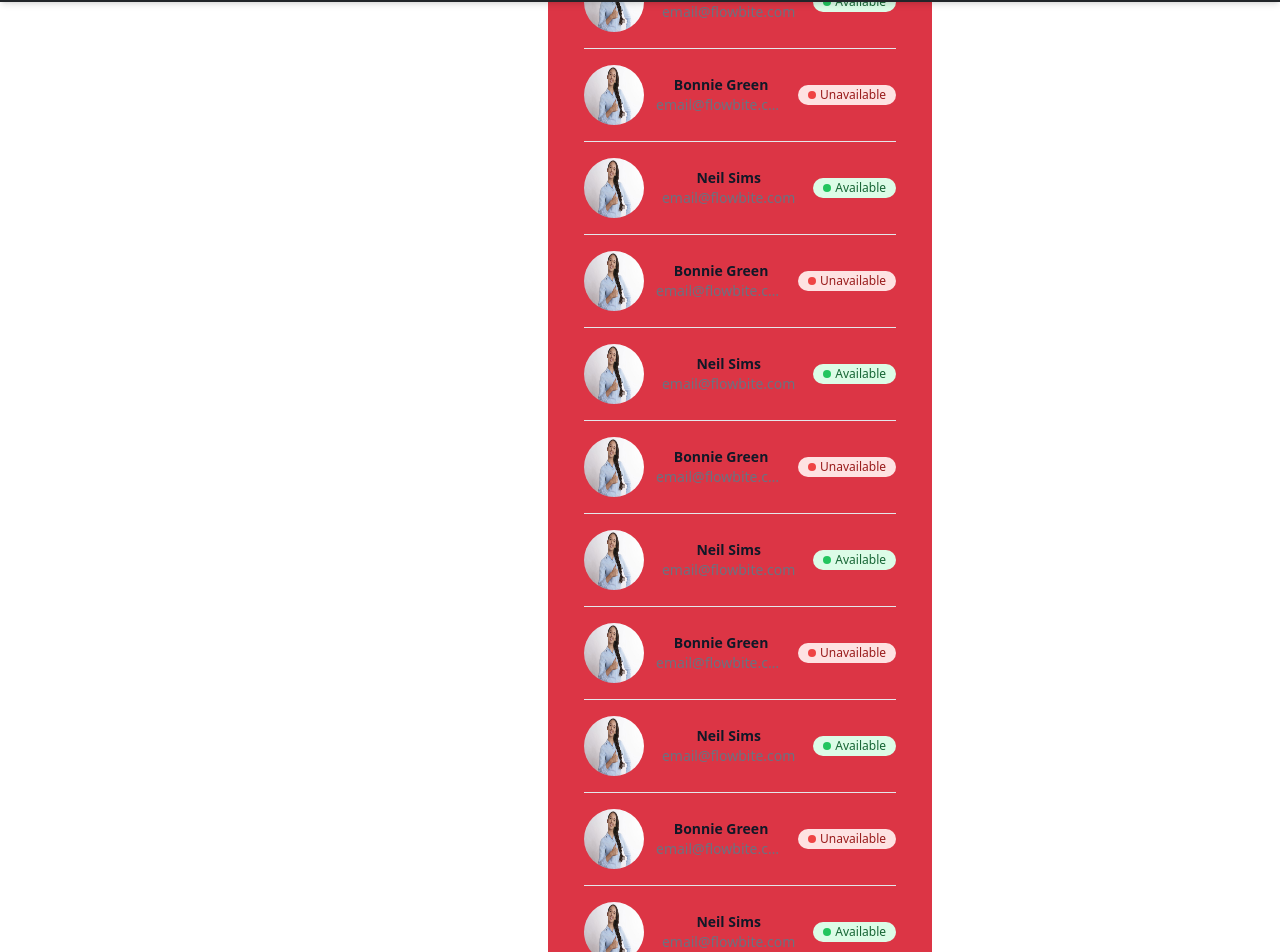
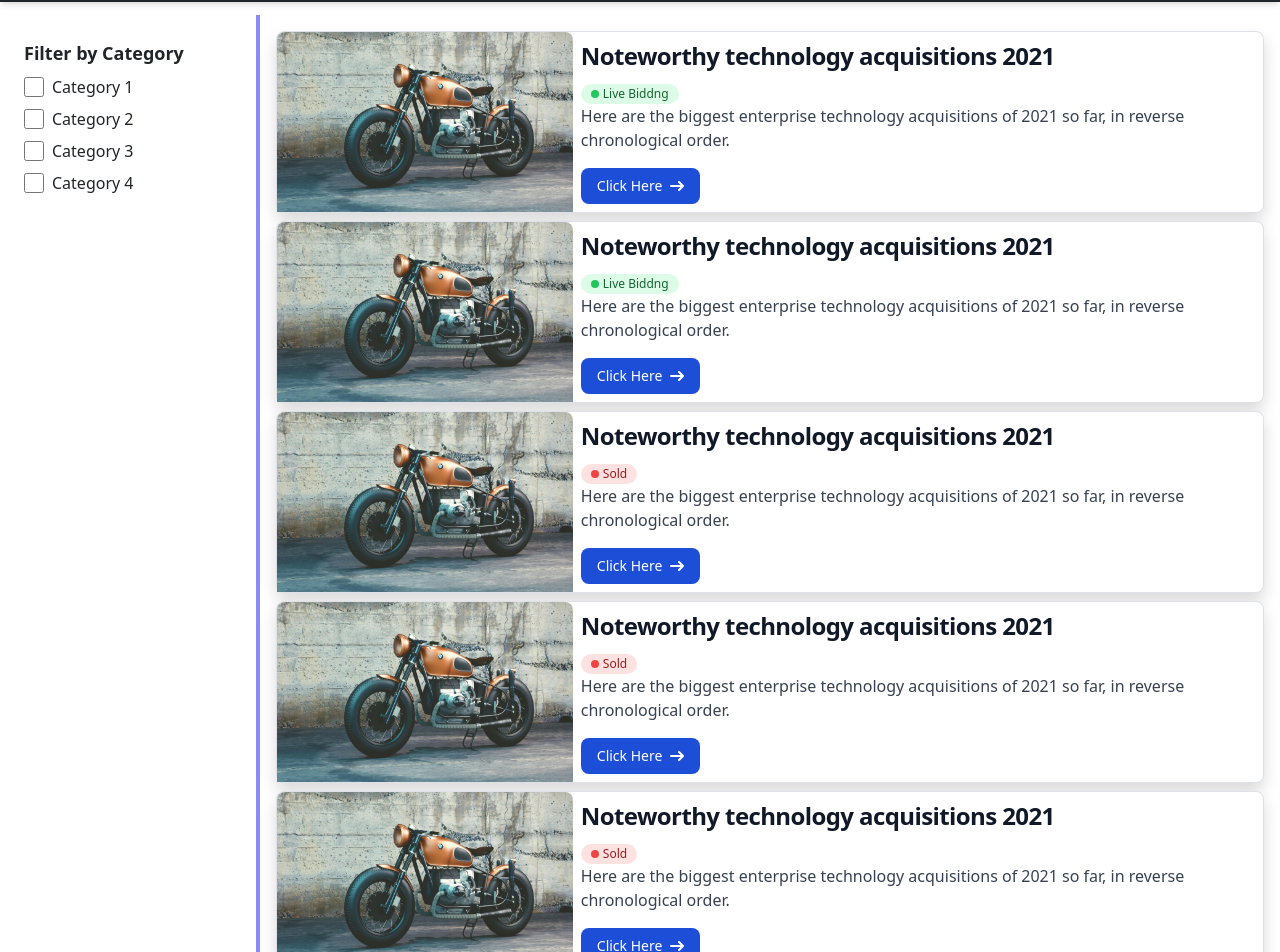
Before and after one commit to vaibhav03ambhore/CodeX_2.1.3, a React (Vite) app in the folder frontend/: page /browserbid in a window 1280 px wide. Shown: the part 80-1032 px from the top of the page. Built offline with nearby package versions, Linux system fonts and the light colour scheme.

Commit message:
Bidding page Done

```diff
--- /dev/null
+++ b/frontend/src/Components/FilterCategories.jsx
@@ -0,0 +1,41 @@
+import React, { useState } from 'react';
+
+const categories = [
+  { id: 1, name: 'Category 1' },
+  { id: 2, name: 'Category 2' },
+  { id: 3, name: 'Category 3' },
+  { id: 4, name: 'Category 4' },
+];
+
+const FilterCategories = ({ onFilter }) => {
+  const [selectedCategories, setSelectedCategories] = useState([]);
+
+  const handleCheckboxChange = (categoryId) => {
+    const newSelectedCategories = selectedCategories.includes(categoryId)
+      ? selectedCategories.filter((id) => id !== categoryId)
+      : [...selectedCategories, categoryId];
+    setSelectedCategories(newSelectedCategories);
+    onFilter(newSelectedCategories);
+  };
+
+  return (
+    <div className="p-4">
+      <h2 className="text-lg font-semibold mb-2">Filter by Category</h2>
+      <div className="space-y-2">
+        {categories.map((category) => (
+          <label key={category.id} className="flex items-center">
+            <input
+              type="checkbox"
+              className="form-checkbox h-5 w-5 text-indigo-600"
+              checked={selectedCategories.includes(category.id)}
+              onChange={() => handleCheckboxChange(category.id)}
+            />
+            <span className="ml-2">{category.name}</span>
+          </label>
+        ))}
+      </div>
+    </div>
+  );
+};
+
+export default FilterCategories;
--- a/frontend/src/Components/Login/Login.jsx
+++ b/frontend/src/Components/Login/Login.jsx
@@ -3,7 +3,7 @@ import { Link } from 'react-router-dom'
 const Login = () => {
     return (
         <div>
-            <section className="bg-gray-50  flex items-center justify-center">
+            <section className="bg-gray-50  flex items-center justify-center pt-[80px]">
                 <div className="py-4 px-4 mx-auto max-w-screen-xl lg:py-16 grid lg:grid-cols-2 gap-8 lg:gap-16">
                     <div>
                         <div className="w-full lg:max-w-xl p-6 space-y-8 sm:p-8 bg-white rounded-lg shadow-xl">
--- a/frontend/src/Components/Login/Register.jsx
+++ b/frontend/src/Components/Login/Register.jsx
@@ -3,7 +3,7 @@ import { Link } from 'react-router-dom'
 const Register = () => {
     return (
         <div className=''>
-            <section className="bg-gray-50 flex grid justify-items-center">
+            <section className="bg-gray-50 flex grid justify-items-center pt-[80px]">
                 <div className="py-4 px-4 mx-auto max-w-screen-xl lg:py-16 grid lg:grid-cols-2 gap-8 lg:gap-16">
                     <div>
                         <div className="w-full lg:max-w-xl p-6 space-y-4 sm:p-4 bg-white rounded-lg shadow-xl">
--- a/frontend/src/Components/Login/Role.jsx
+++ b/frontend/src/Components/Login/Role.jsx
@@ -4,7 +4,7 @@ import { ImUsers } from "react-icons/im";
 import { ImUserTie } from "react-icons/im";
 const Role = () => {
     return (
-        <div className='h-[100vh] '>
+        <section className='h-[100vh] pt-[80px]'>
             <div className="p-[20px] w-full  md:flex gap-2">
                 <div className="left md:w-[50%] flex justify-center items-center p-3">
                     <div className='text-7xl text-center text-orange-600'>
@@ -28,7 +28,7 @@ const Role = () => {
                 </div>
                 <div />
             </div>
-        </div>
+        </section>
     )
 }
 
--- a/frontend/src/pages/BrowserBid.jsx
+++ b/frontend/src/pages/BrowserBid.jsx
@@ -1,239 +1,131 @@
 import React from 'react'
-import Img1 from '../Images/Auction.jpg'
+import Img1 from '../Images/Bike.jpg'
+import FilterCategories from '../Components/FilterCategories'
+import { Link } from 'react-router-dom'
 const BrowserBid = () => {
   return (
-    <div className='text-center'>
-      <ul role="list" class="max-w-sm divide-y py-9 ml-[200px] place-self-center bg-danger divide-gray-200 dark:divide-gray-700 px-9">
-        <li class="py-3 sm:py-4 items-center">
-          <div class="flex items-center space-x-3 rtl:space-x-reverse">
-            <div class="flex-shrink-0">
-              <img class="w-[60px] h-[60px] rounded-full" src={Img1} alt="Neil image" />
+    <section className='pt-[95px] md:flex rtl'>
+      <div className='Left md:w-[20%] '>
+      <FilterCategories/>
       </div>
-            <div class="flex-1 min-w-0">
-              <p class="text-sm font-semibold text-gray-900 truncate dark:text-white">
-                Neil Sims
-              </p>
-              <p class="text-sm text-gray-500 truncate dark:text-gray-400">
-                email@flowbite.com
-              </p>
-            </div>
+      <div className='right md:w-[80%] p-3 border-s-4 border-indigo-500/75
+'>
+        <div className="md:flex bg-white border border-gray-200 rounded-lg shadow dark:bg-gray-800 dark:border-gray-700 mb-2">
+          <img className="rounded-t-lg max-w-[30%] max-h-[20%]" src={Img1} alt="" />
+          <div className="p-2">
+              <h5 className="mb-2 text-2xl font-bold tracking-tight text-gray-900 dark:text-white">Noteworthy technology acquisitions 2021</h5>
               <span class="inline-flex items-center bg-green-100 text-green-800 text-xs font-medium px-2.5 py-0.5 rounded-full dark:bg-green-900 dark:text-green-300">
               <span class="w-2 h-2 me-1 bg-green-500 rounded-full"></span>
-              Available
+              Live Biddng
             </span>
+            <p className="mb-3 font-normal text-gray-700 dark:text-gray-400">Here are the biggest enterprise technology acquisitions of 2021 so far, in reverse chronological order.</p>
+            <Link to={'/bidding'}>
+            <button className="inline-flex items-center px-3 py-2 text-sm font-medium text-center text-white bg-blue-700 rounded-lg hover:bg-blue-800 focus:ring-4 focus:outline-none focus:ring-blue-300 dark:bg-blue-600 dark:hover:bg-blue-700 dark:focus:ring-blue-800">
+              Click Here
+              <svg className="rtl:rotate-180 w-3.5 h-3.5 ms-2" aria-hidden="true" xmlns="http://www.w3.org/2000/svg" fill="none" viewBox="0 0 14 10">
+                <path stroke="currentColor" stroke-linecap="round" stroke-linejoin="round" stroke-width="2" d="M1 5h12m0 0L9 1m4 4L9 9" />
+              </svg>
+            </button>
+            </Link>
           </div>
-        </li>
-        <li class="py-3 sm:py-4">
-          <div class="flex items-center space-x-3 rtl:space-x-reverse">
-            <div class="flex-shrink-0">
-              <img class="w-[60px] h-[60px] rounded-full" src={Img1} alt="Neil image" />
         </div>
-            <div class="flex-1 min-w-0">
-              <p class="text-sm font-semibold text-gray-900 truncate dark:text-white">
-                Bonnie Green
-              </p>
-              <p class="text-sm text-gray-500 truncate dark:text-gray-400">
-                email@flowbite.com
-              </p>
+        <div className="md:flex bg-white border border-gray-200 rounded-lg shadow dark:bg-gray-800 dark:border-gray-700 mb-2">
+          <img className="rounded-t-lg max-w-[30%] max-h-[20%]" src={Img1} alt="" />
+          <div className="p-2">
+              <h5 className="mb-2 text-2xl font-bold tracking-tight text-gray-900 dark:text-white">Noteworthy technology acquisitions 2021</h5>
+              <span class="inline-flex items-center bg-green-100 text-green-800 text-xs font-medium px-2.5 py-0.5 rounded-full dark:bg-green-900 dark:text-green-300">
+              <span class="w-2 h-2 me-1 bg-green-500 rounded-full"></span>
+              Live Biddng
+            </span>
+            <p className="mb-3 font-normal text-gray-700 dark:text-gray-400">Here are the biggest enterprise technology acquisitions of 2021 so far, in reverse chronological order.</p>
+            <Link to={'/bidding'}>
+            <button className="inline-flex items-center px-3 py-2 text-sm font-medium text-center text-white bg-blue-700 rounded-lg hover:bg-blue-800 focus:ring-4 focus:outline-none focus:ring-blue-300 dark:bg-blue-600 dark:hover:bg-blue-700 dark:focus:ring-blue-800">
+              Click Here
+              <svg className="rtl:rotate-180 w-3.5 h-3.5 ms-2" aria-hidden="true" xmlns="http://www.w3.org/2000/svg" fill="none" viewBox="0 0 14 10">
+                <path stroke="currentColor" stroke-linecap="round" stroke-linejoin="round" stroke-width="2" d="M1 5h12m0 0L9 1m4 4L9 9" />
+              </svg>
+            </button>
+            </Link>
           </div>
+        </div>
+        <div className="md:flex bg-white border border-gray-200 rounded-lg shadow dark:bg-gray-800 dark:border-gray-700 mb-2">
+          <img className="rounded-t-lg max-w-[30%] max-h-[20%]" src={Img1} alt="" />
+          <div className="p-2">
+              <h5 className="mb-2 text-2xl font-bold tracking-tight text-gray-900 dark:text-white">Noteworthy technology acquisitions 2021</h5>
               <span class="inline-flex items-center bg-red-100 text-red-800 text-xs font-medium px-2.5 py-0.5 rounded-full dark:bg-red-900 dark:text-red-300">
               <span class="w-2 h-2 me-1 bg-red-500 rounded-full"></span>
-              Unavailable
+              Sold
             </span>
+            <p className="mb-3 font-normal text-gray-700 dark:text-gray-400">Here are the biggest enterprise technology acquisitions of 2021 so far, in reverse chronological order.</p>
+            <Link to={'/bidding'}>
+            <button className="inline-flex items-center px-3 py-2 text-sm font-medium text-center text-white bg-blue-700 rounded-lg hover:bg-blue-800 focus:ring-4 focus:outline-none focus:ring-blue-300 dark:bg-blue-600 dark:hover:bg-blue-700 dark:focus:ring-blue-800">
+              Click Here
+              <svg className="rtl:rotate-180 w-3.5 h-3.5 ms-2" aria-hidden="true" xmlns="http://www.w3.org/2000/svg" fill="none" viewBox="0 0 14 10">
+                <path stroke="currentColor" stroke-linecap="round" stroke-linejoin="round" stroke-width="2" d="M1 5h12m0 0L9 1m4 4L9 9" />
+              </svg>
+            </button>
+            </Link>
           </div>
-        </li>
-        <li class="py-3 sm:py-4">
-          <div class="flex items-center space-x-3 rtl:space-x-reverse">
-            <div class="flex-shrink-0">
-              <img class="w-[60px] h-[60px] rounded-full" src={Img1} alt="Neil image" />
         </div>
-            <div class="flex-1 min-w-0">
-              <p class="text-sm font-semibold text-gray-900 truncate dark:text-white">
-                Neil Sims
-              </p>
-              <p class="text-sm text-gray-500 truncate dark:text-gray-400">
-                email@flowbite.com
-              </p>
-            </div>
-            <span class="inline-flex items-center bg-green-100 text-green-800 text-xs font-medium px-2.5 py-0.5 rounded-full dark:bg-green-900 dark:text-green-300">
-              <span class="w-2 h-2 me-1 bg-green-500 rounded-full"></span>
-              Available
-            </span>
-          </div>
-        </li>
-        <li class="py-3 sm:py-4">
-          <div class="flex items-center space-x-3 rtl:space-x-reverse">
-            <div class="flex-shrink-0">
-              <img class="w-[60px] h-[60px] rounded-full" src={Img1} alt="Neil image" />
-            </div>
-            <div class="flex-1 min-w-0">
-              <p class="text-sm font-semibold text-gray-900 truncate dark:text-white">
-                Bonnie Green
-              </p>
-              <p class="text-sm text-gray-500 truncate dark:text-gray-400">
-                email@flowbite.com
-              </p>
-            </div>
+        <div className="md:flex bg-white border border-gray-200 rounded-lg shadow dark:bg-gray-800 dark:border-gray-700 mb-2">
+          <img className="rounded-t-lg max-w-[30%] max-h-[20%]" src={Img1} alt="" />
+          <div className="p-2">
+              <h5 className="mb-2 text-2xl font-bold tracking-tight text-gray-900 dark:text-white">Noteworthy technology acquisitions 2021</h5>
               <span class="inline-flex items-center bg-red-100 text-red-800 text-xs font-medium px-2.5 py-0.5 rounded-full dark:bg-red-900 dark:text-red-300">
               <span class="w-2 h-2 me-1 bg-red-500 rounded-full"></span>
-              Unavailable
+              Sold
             </span>
+            <p className="mb-3 font-normal text-gray-700 dark:text-gray-400">Here are the biggest enterprise technology acquisitions of 2021 so far, in reverse chronological order.</p>
+            <Link to={'/bidding'}>
+            <button className="inline-flex items-center px-3 py-2 text-sm font-medium text-center text-white bg-blue-700 rounded-lg hover:bg-blue-800 focus:ring-4 focus:outline-none focus:ring-blue-300 dark:bg-blue-600 dark:hover:bg-blue-700 dark:focus:ring-blue-800">
+              Click Here
+              <svg className="rtl:rotate-180 w-3.5 h-3.5 ms-2" aria-hidden="true" xmlns="http://www.w3.org/2000/svg" fill="none" viewBox="0 0 14 10">
+                <path stroke="currentColor" stroke-linecap="round" stroke-linejoin="round" stroke-width="2" d="M1 5h12m0 0L9 1m4 4L9 9" />
+              </svg>
+            </button>
+            </Link>
           </div>
-        </li>
-        <li class="py-3 sm:py-4">
-          <div class="flex items-center space-x-3 rtl:space-x-reverse">
-            <div class="flex-shrink-0">
-              <img class="w-[60px] h-[60px] rounded-full" src={Img1} alt="Neil image" />
         </div>
-            <div class="flex-1 min-w-0">
-              <p class="text-sm font-semibold text-gray-900 truncate dark:text-white">
-                Neil Sims
-              </p>
-              <p class="text-sm text-gray-500 truncate dark:text-gray-400">
-                email@flowbite.com
-              </p>
-            </div>
-            <span class="inline-flex items-center bg-green-100 text-green-800 text-xs font-medium px-2.5 py-0.5 rounded-full dark:bg-green-900 dark:text-green-300">
-              <span class="w-2 h-2 me-1 bg-green-500 rounded-full"></span>
-              Available
-            </span>
-          </div>
-        </li>
-        <li class="py-3 sm:py-4">
-          <div class="flex items-center space-x-3 rtl:space-x-reverse">
-            <div class="flex-shrink-0">
-              <img class="w-[60px] h-[60px] rounded-full" src={Img1} alt="Neil image" />
-            </div>
-            <div class="flex-1 min-w-0">
-              <p class="text-sm font-semibold text-gray-900 truncate dark:text-white">
-                Bonnie Green
-              </p>
-              <p class="text-sm text-gray-500 truncate dark:text-gray-400">
-                email@flowbite.com
-              </p>
-            </div>
+        <div className="md:flex bg-white border border-gray-200 rounded-lg shadow dark:bg-gray-800 dark:border-gray-700 mb-2">
+          <img className="rounded-t-lg max-w-[30%] max-h-[20%]" src={Img1} alt="" />
+          <div className="p-2">
+              <h5 className="mb-2 text-2xl font-bold tracking-tight text-gray-900 dark:text-white">Noteworthy technology acquisitions 2021</h5>
               <span class="inline-flex items-center bg-red-100 text-red-800 text-xs font-medium px-2.5 py-0.5 rounded-full dark:bg-red-900 dark:text-red-300">
               <span class="w-2 h-2 me-1 bg-red-500 rounded-full"></span>
-              Unavailable
+              Sold
             </span>
+            <p className="mb-3 font-normal text-gray-700 dark:text-gray-400">Here are the biggest enterprise technology acquisitions of 2021 so far, in reverse chronological order.</p>
+            <Link to={'/bidding'}>
+            <button className="inline-flex items-center px-3 py-2 text-sm font-medium text-center text-white bg-blue-700 rounded-lg hover:bg-blue-800 focus:ring-4 focus:outline-none focus:ring-blue-300 dark:bg-blue-600 dark:hover:bg-blue-700 dark:focus:ring-blue-800">
+              Click Here
+              <svg className="rtl:rotate-180 w-3.5 h-3.5 ms-2" aria-hidden="true" xmlns="http://www.w3.org/2000/svg" fill="none" viewBox="0 0 14 10">
+                <path stroke="currentColor" stroke-linecap="round" stroke-linejoin="round" stroke-width="2" d="M1 5h12m0 0L9 1m4 4L9 9" />
+              </svg>
+            </button>
+            </Link>
           </div>
-        </li>
-        <li class="py-3 sm:py-4">
-          <div class="flex items-center space-x-3 rtl:space-x-reverse">
-            <div class="flex-shrink-0">
-              <img class="w-[60px] h-[60px] rounded-full" src={Img1} alt="Neil image" />
         </div>
-            <div class="flex-1 min-w-0">
-              <p class="text-sm font-semibold text-gray-900 truncate dark:text-white">
-                Neil Sims
-              </p>
-              <p class="text-sm text-gray-500 truncate dark:text-gray-400">
-                email@flowbite.com
-              </p>
-            </div>
-            <span class="inline-flex items-center bg-green-100 text-green-800 text-xs font-medium px-2.5 py-0.5 rounded-full dark:bg-green-900 dark:text-green-300">
-              <span class="w-2 h-2 me-1 bg-green-500 rounded-full"></span>
-              Available
-            </span>
-          </div>
-        </li>
-        <li class="py-3 sm:py-4">
-          <div class="flex items-center space-x-3 rtl:space-x-reverse">
-            <div class="flex-shrink-0">
-              <img class="w-[60px] h-[60px] rounded-full" src={Img1} alt="Neil image" />
-            </div>
-            <div class="flex-1 min-w-0">
-              <p class="text-sm font-semibold text-gray-900 truncate dark:text-white">
-                Bonnie Green
-              </p>
-              <p class="text-sm text-gray-500 truncate dark:text-gray-400">
-                email@flowbite.com
-              </p>
-            </div>
+        <div className="md:flex bg-white border border-gray-200 rounded-lg shadow dark:bg-gray-800 dark:border-gray-700 mb-2">
+          <img className="rounded-t-lg max-w-[30%] max-h-[20%]" src={Img1} alt="" />
+          <div className="p-2">
+              <h5 className="mb-2 text-2xl font-bold tracking-tight text-gray-900 dark:text-white">Noteworthy technology acquisitions 2021</h5>
               <span class="inline-flex items-center bg-red-100 text-red-800 text-xs font-medium px-2.5 py-0.5 rounded-full dark:bg-red-900 dark:text-red-300">
               <span class="w-2 h-2 me-1 bg-red-500 rounded-full"></span>
-              Unavailable
+              Sold
             </span>
+            <p className="mb-3 font-normal text-gray-700 dark:text-gray-400">Here are the biggest enterprise technology acquisitions of 2021 so far, in reverse chronological order.</p>
+            <Link to={'/bidding'}>
+            <button className="inline-flex items-center px-3 py-2 text-sm font-medium text-center text-white bg-blue-700 rounded-lg hover:bg-blue-800 focus:ring-4 focus:outline-none focus:ring-blue-300 dark:bg-blue-600 dark:hover:bg-blue-700 dark:focus:ring-blue-800">
+              Click Here
+              <svg className="rtl:rotate-180 w-3.5 h-3.5 ms-2" aria-hidden="true" xmlns="http://www.w3.org/2000/svg" fill="none" viewBox="0 0 14 10">
+                <path stroke="currentColor" stroke-linecap="round" stroke-linejoin="round" stroke-width="2" d="M1 5h12m0 0L9 1m4 4L9 9" />
+              </svg>
+            </button>
+            </Link>
           </div>
-        </li>
-        <li class="py-3 sm:py-4">
-          <div class="flex items-center space-x-3 rtl:space-x-reverse">
-            <div class="flex-shrink-0">
-              <img class="w-[60px] h-[60px] rounded-full" src={Img1} alt="Neil image" />
         </div>
-            <div class="flex-1 min-w-0">
-              <p class="text-sm font-semibold text-gray-900 truncate dark:text-white">
-                Neil Sims
-              </p>
-              <p class="text-sm text-gray-500 truncate dark:text-gray-400">
-                email@flowbite.com
-              </p>
       </div>
-            <span class="inline-flex items-center bg-green-100 text-green-800 text-xs font-medium px-2.5 py-0.5 rounded-full dark:bg-green-900 dark:text-green-300">
-              <span class="w-2 h-2 me-1 bg-green-500 rounded-full"></span>
-              Available
-            </span>
-          </div>
-        </li>
-        <li class="py-3 sm:py-4">
-          <div class="flex items-center space-x-3 rtl:space-x-reverse">
-            <div class="flex-shrink-0">
-              <img class="w-[60px] h-[60px] rounded-full" src={Img1} alt="Neil image" />
-            </div>
-            <div class="flex-1 min-w-0">
-              <p class="text-sm font-semibold text-gray-900 truncate dark:text-white">
-                Bonnie Green
-              </p>
-              <p class="text-sm text-gray-500 truncate dark:text-gray-400">
-                email@flowbite.com
-              </p>
-            </div>
-            <span class="inline-flex items-center bg-red-100 text-red-800 text-xs font-medium px-2.5 py-0.5 rounded-full dark:bg-red-900 dark:text-red-300">
-              <span class="w-2 h-2 me-1 bg-red-500 rounded-full"></span>
-              Unavailable
-            </span>
-          </div>
-        </li>
-        <li class="py-3 sm:py-4">
-          <div class="flex items-center space-x-3 rtl:space-x-reverse">
-            <div class="flex-shrink-0">
-              <img class="w-[60px] h-[60px] rounded-full" src={Img1} alt="Neil image" />
-            </div>
-            <div class="flex-1 min-w-0">
-              <p class="text-sm font-semibold text-gray-900 truncate dark:text-white">
-                Neil Sims
-              </p>
-              <p class="text-sm text-gray-500 truncate dark:text-gray-400">
-                email@flowbite.com
-              </p>
-            </div>
-            <span class="inline-flex items-center bg-green-100 text-green-800 text-xs font-medium px-2.5 py-0.5 rounded-full dark:bg-green-900 dark:text-green-300">
-              <span class="w-2 h-2 me-1 bg-green-500 rounded-full"></span>
-              Available
-            </span>
-          </div>
-        </li>
-        <li class="py-3 sm:py-4">
-          <div class="flex items-center space-x-3 rtl:space-x-reverse">
-            <div class="flex-shrink-0">
-              <img class="w-[60px] h-[60px] rounded-full" src={Img1} alt="Neil image" />
-            </div>
-            <div class="flex-1 min-w-0">
-              <p class="text-sm font-semibold text-gray-900 truncate dark:text-white">
-                Bonnie Green
-              </p>
-              <p class="text-sm text-gray-500 truncate dark:text-gray-400">
-                email@flowbite.com
-              </p>
-            </div>
-            <span class="inline-flex items-center bg-red-100 text-red-800 text-xs font-medium px-2.5 py-0.5 rounded-full dark:bg-red-900 dark:text-red-300">
-              <span class="w-2 h-2 me-1 bg-red-500 rounded-full"></span>
-              Unavailable
-            </span>
-          </div>
-        </li>
-      </ul>
-    </div>
+    </section>
   )
 }
 
--- a/frontend/src/pages/Home.jsx
+++ b/frontend/src/pages/Home.jsx
@@ -3,8 +3,8 @@ import CarouselPage from '../Components/CarouselPage'
 import { Link } from 'react-router-dom'
 const Home = () => {
     return (
-        <div className=''>
-            <div className='h-[80vh] bg-gray-50 relative mt-5'>
+        <section className='pt-[80px]'>
+            <div className='h-[80vh] bg-gray-50 relative'>
                 <div className="p-[40px] w-full sm:flex gap-4 items-center">
                     <div className="left md:w-[50%] rounded-3xl">
                         <div className='justify-center text-center font-[italic]'>
@@ -22,7 +22,7 @@ const Home = () => {
                     </div>
                 </div>
             </div>
-        </div>
+        </section>
     )
 }
 
```
Also changed, not shown: frontend/src/Components/Navbar.jsx (+6 -6 lines), frontend/src/pages/Bidding.jsx (+24 -4 lines). Lines whose indentation alone changed are shown as unchanged.
